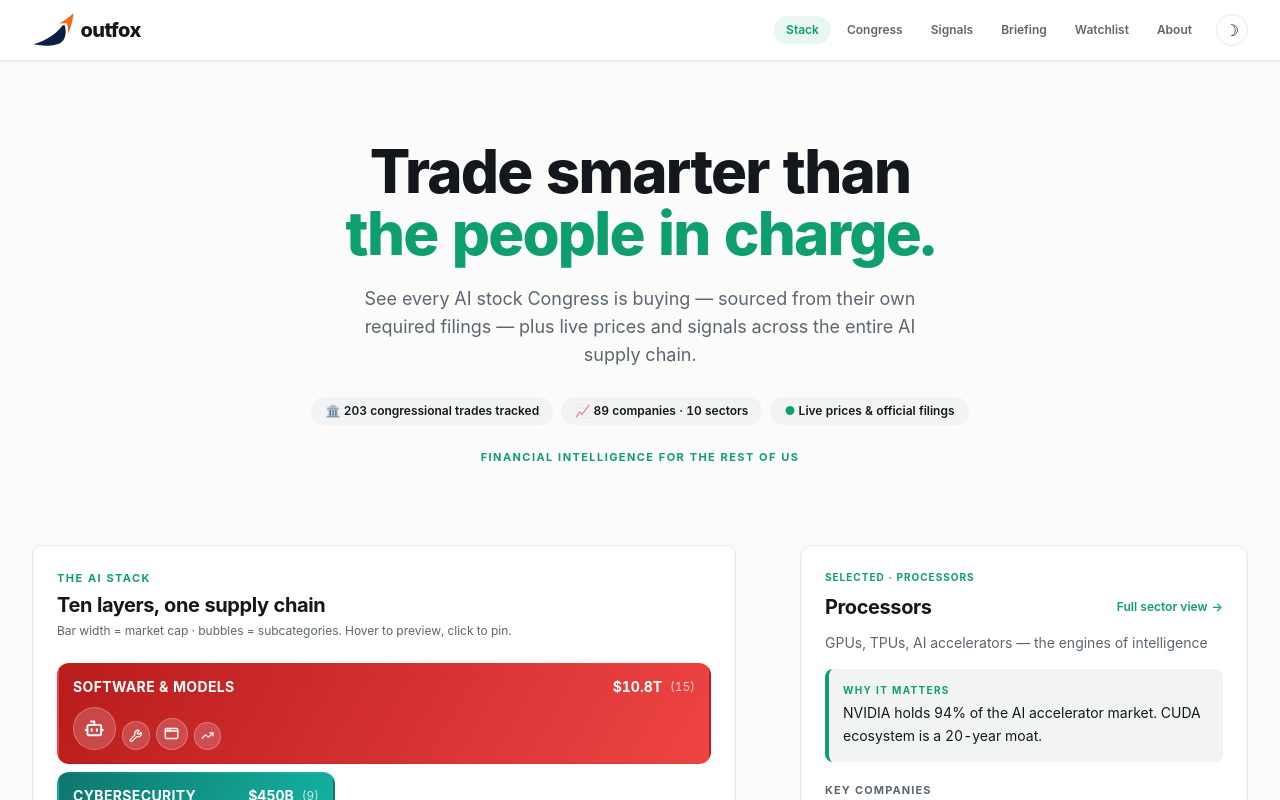
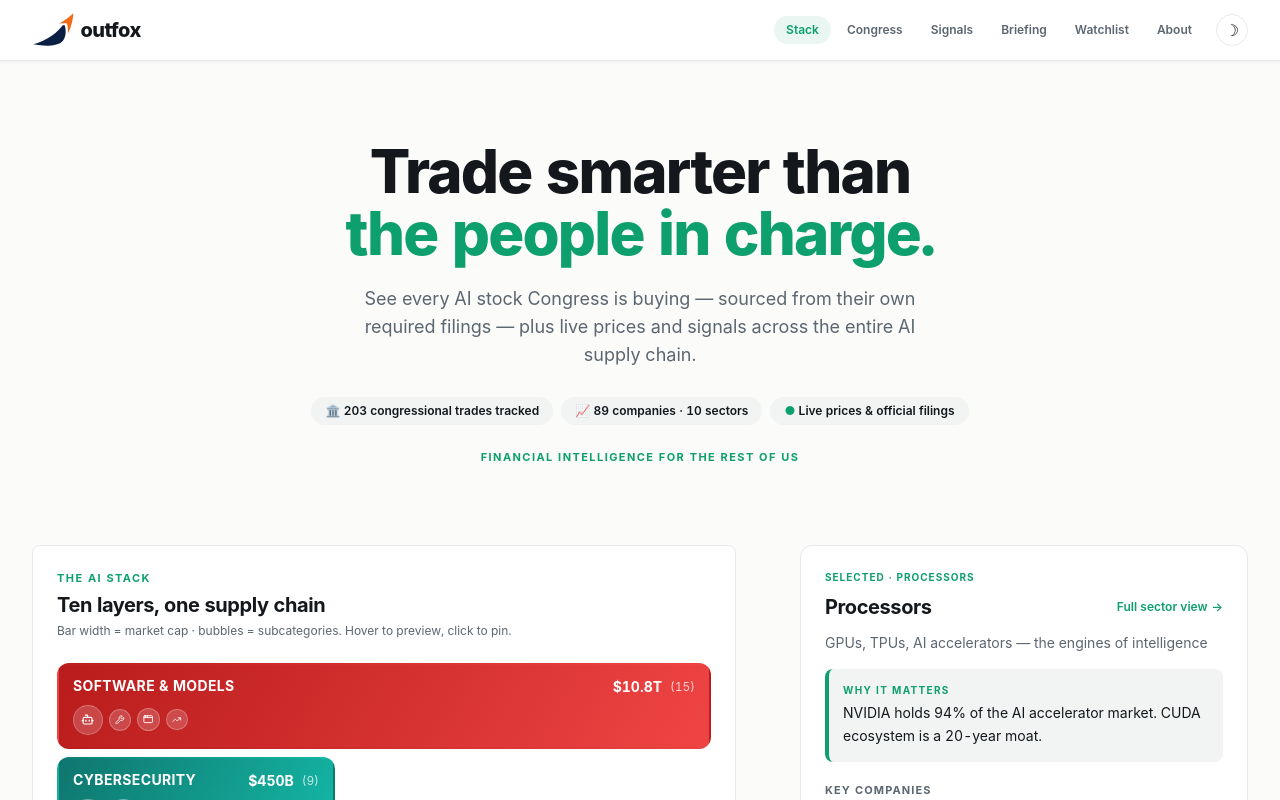
Before and after one commit to tLordJoe/intelligence-trade, a Next.js app: page / in a window 1280 px wide. Shown: the top 800 px of the page. Built offline with nearby package versions, Linux system fonts and the light colour scheme; no server answers.

Commit message:
Make stack icons smaller and protect labels

```diff
--- a/src/components/StackVisualization.tsx
+++ b/src/components/StackVisualization.tsx
@@ -1,4 +1,5 @@
 "use client";
+
 
 import { useState } from "react";
 import { layers } from "@/lib/data";
@@ -10,6 +11,7 @@
   TestTube, Shield, Lock, KeyRound, type LucideIcon,
 } from "lucide-react";
 
+
 const ICONS: Record<string, LucideIcon> = {
   Bot, Wrench, AppWindow, TrendingUp, Server, Building2, Globe, Zap, Atom,
   Flame, Network, Cable, Antenna, Cpu, CircuitBoard, Binary, MemoryStick,
@@ -17,16 +19,19 @@
   TestTube, Shield, Lock, KeyRound,
 };
 
+
 function formatMarketCap(val: number): string {
   if (val >= 1e12) return `$${(val / 1e12).toFixed(1)}T`;
   if (val >= 1e9) return `$${(val / 1e9).toFixed(0)}B`;
   return `$${(val / 1e6).toFixed(0)}M`;
 }
 
+
 function formatCapB(capB: number): string {
   if (capB >= 1000) return `$${(capB / 1000).toFixed(1)}T`;
   return `$${capB.toFixed(0)}B`;
 }
+
 
 const MARKET_CAPS: Record<string, number> = {
   "software-models": 10.8e12,
@@ -41,6 +46,7 @@
   cybersecurity: 450e9,
 };
 
+
 const STACK_GRADIENTS: Record<string, string> = {
   "software-models": "linear-gradient(120deg, #b91c1c 0%, #ef4444 100%)",
   cybersecurity: "linear-gradient(120deg, #0f766e 0%, #14b8a6 100%)",
@@ -53,6 +59,7 @@
   "semiconductor-equipment": "linear-gradient(120deg, #4338ca 0%, #6366f1 100%)",
   "raw-materials": "linear-gradient(120deg, #44403c 0%, #78716c 100%)",
 };
+
 
 const SUBCATEGORY_LEADERS: Record<string, string[]> = {
   "Foundation Models": ["MSFT", "AMZN"],
@@ -86,12 +93,14 @@
   "Chemicals & Gases": ["LIN", "APD"],
 };
 
+
 interface Props {
   activeLayer: string | null;
   highlightLayer: string | null;
   onSelectLayer: (slug: string) => void;
   onHoverLayer: (slug: string | null) => void;
 }
+
 
 export default function StackVisualization({
   activeLayer,
@@ -102,6 +111,7 @@
   const maxCap = Math.max(...Object.values(MARKET_CAPS));
   const focus = highlightLayer ?? activeLayer;
   const [hoveredBubble, setHoveredBubble] = useState<string | null>(null);
+
 
   return (
     <section className="px-4 md:px-8 py-8">
@@ -120,6 +130,7 @@
           </p>
         </div>
 
+
         <div className="space-y-2" onMouseLeave={() => onHoverLayer(null)}>
           {layers.map((layer) => {
             const cap = MARKET_CAPS[layer.slug] || 0;
@@ -129,6 +140,7 @@
             const isPinned = activeLayer === layer.slug;
             const subs = SUBCATEGORIES[layer.slug] || [];
             const maxSubCap = Math.max(...subs.map((s) => s.cap), 1);
+
 
             return (
               <div key={layer.slug} className="relative">
@@ -149,8 +161,8 @@
                   onFocus={() => onHoverLayer(layer.slug)}
                   onBlur={() => onHoverLayer(null)}
                 >
-                  <span className="flex w-full items-center justify-between gap-3">
-                    <span className="text-white font-bold text-xs md:text-sm uppercase tracking-wide leading-tight">
+                  <span className="relative z-10 flex min-h-5 w-full items-start justify-between gap-3">
+                    <span className="min-w-0 pr-2 text-white font-bold text-xs md:text-sm uppercase tracking-wide leading-tight">
                       {layer.name}
                     </span>
                     <span className="flex items-center gap-2 text-white shrink-0">
@@ -161,9 +173,11 @@
                     </span>
                   </span>
 
-                  <span className="mt-2.5 flex min-h-9 items-end gap-1.5">
+
+                  <span className="mt-2 flex min-h-7 items-center gap-1.5">
                     {subs.map((sub) => {
-                      const size = 25 + (sub.cap / maxSubCap) * 18;
+                      // Smaller bubbles preserve the label and keep narrow bars readable.
+                      const size = 20 + (sub.cap / maxSubCap) * 10;
                       const Icon = ICONS[sub.icon] || Gem;
                       const key = `${layer.slug}:${sub.name}`;
                       const leaders = SUBCATEGORY_LEADERS[sub.name] ?? [];
@@ -180,7 +194,7 @@
                             onMouseEnter={() => setHoveredBubble(key)}
                             onMouseLeave={() => setHoveredBubble(null)}
                           >
-                            <Icon size={size * 0.48} color="#fff" strokeWidth={2.2} />
+                            <Icon size={size * 0.44} color="#fff" strokeWidth={2.1} />
                           </span>
                           {hoveredBubble === key && (
                             <span className="bubble-tooltip">
@@ -201,6 +215,7 @@
           })}
         </div>
 
+
         <div className="mt-4 text-xs" style={{ color: "var(--text-dim)" }}>
           Market caps are approximate sums of tracked companies per layer.
         </div>
```
